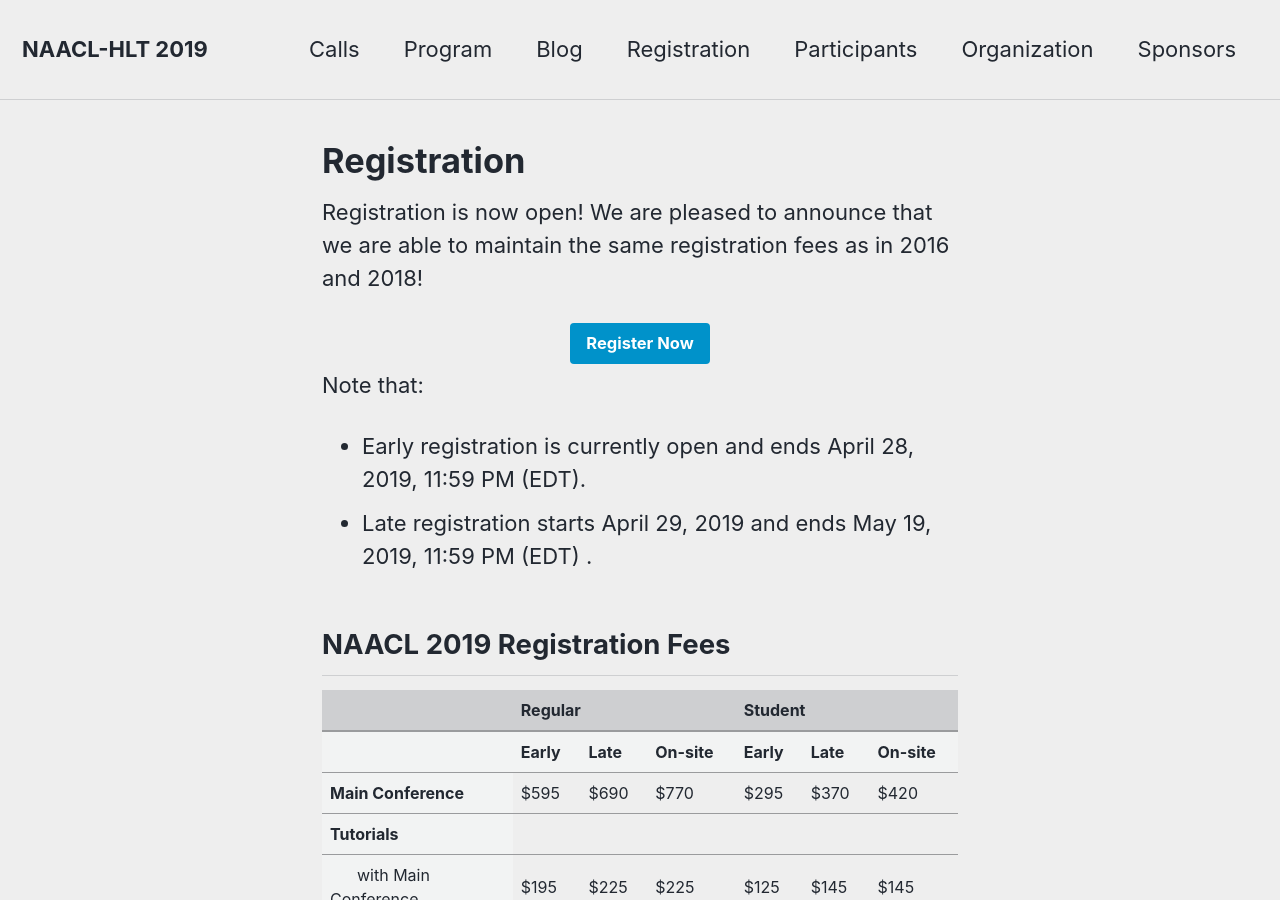
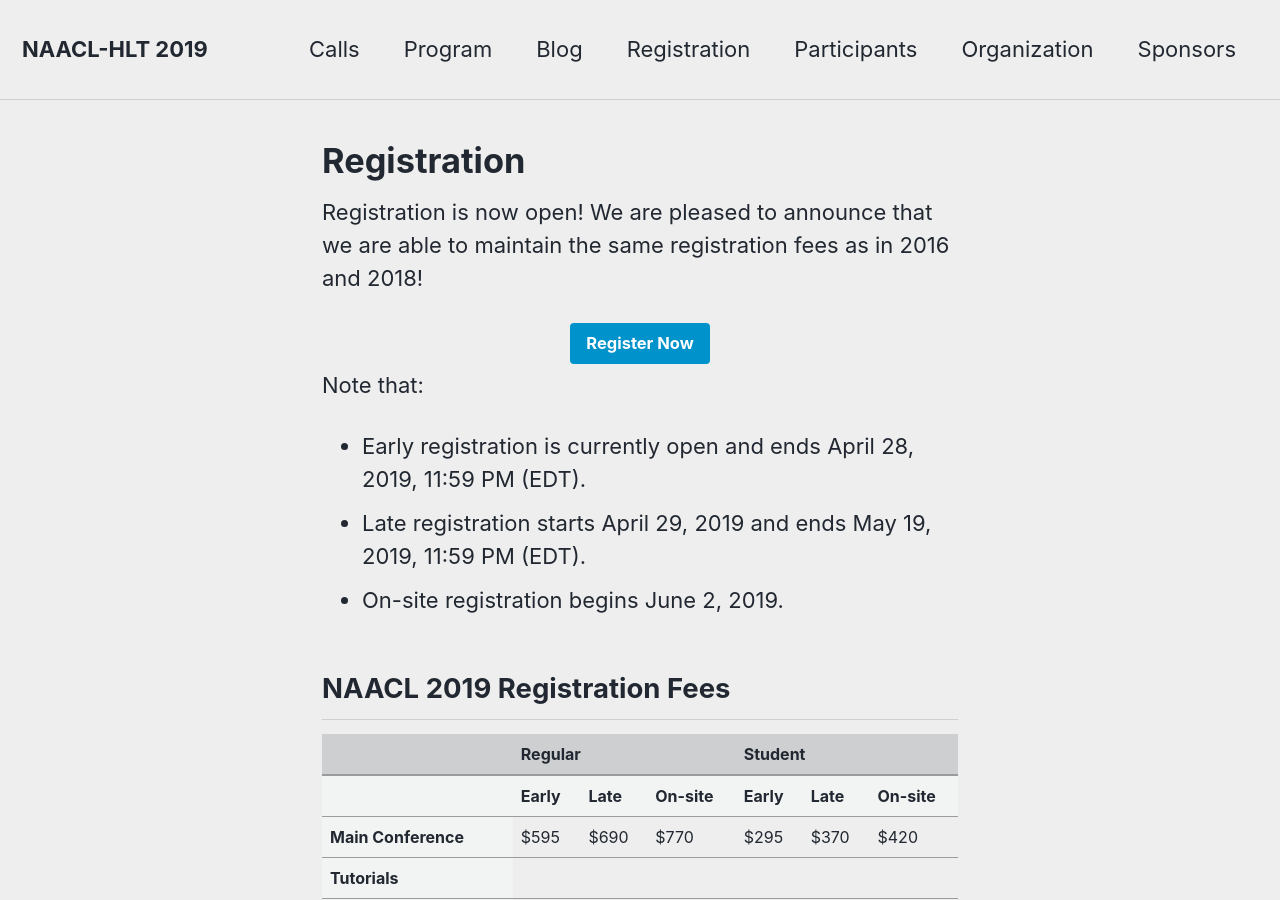
Before and after one commit to naacl-org/naacl-2021-website, a Jekyll site: the page built from _pages/registration.md, in a window 1280 px wide and 900 px high. Built offline with Jekyll 4.4.1, drawn with Linux system fonts in a browser that asks for light colours; nearby versions of some CDN libraries.

Commit message:
More on-site

```diff
--- a/_pages/registration.md
+++ b/_pages/registration.md
@@ -18,7 +18,8 @@
 
 Note that:
 - Early registration is currently open and ends April 28, 2019, 11:59 PM (EDT).<br/>
-- Late registration starts April 29, 2019 and ends May 19, 2019, 11:59 PM (EDT) .
+- Late registration starts April 29, 2019 and ends May 19, 2019, 11:59 PM (EDT).<br/>
+- On-site registration begins June 2, 2019.
 
 
 ## NAACL 2019 Registration Fees
```
